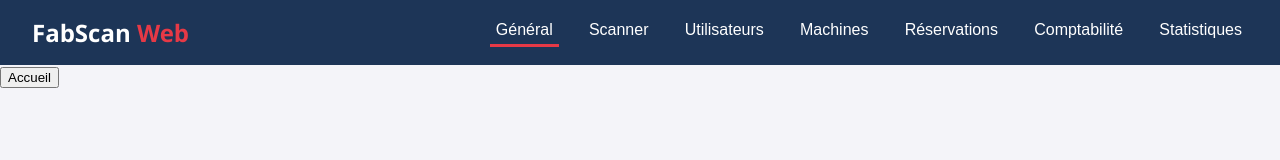
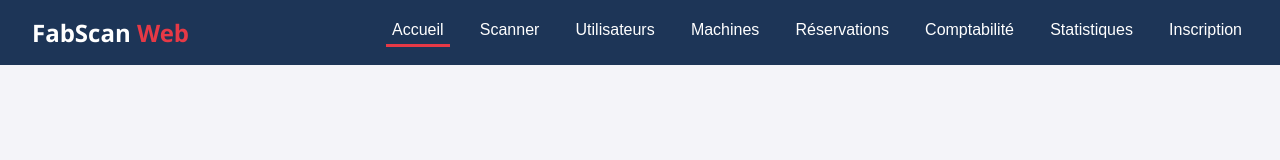
Before and after one commit to skaidali/fabscan, a plain HTML site: page client/index.html in a window 1280 px wide. Drawn offline with Linux system fonts and the light colour scheme.

Commit message:
doubler le commit précéder et le donner à la prochaine personne

```diff
--- a/client/index.html
+++ b/client/index.html
@@ -11,18 +11,16 @@
   <header>
         <div class="logo">FabScan <span>Web</span></div>
         <nav>
-            <button onclick="loadPage('./home.html')" class="active">Général</button>
+            <button onclick="loadPage('./home.html')" class="active">Accueil</button>
             <button onclick="loadPage('./scan.html')">Scanner</button>
             <button onclick="loadPage('./users.html')">Utilisateurs</button>
             <button onclick="loadPage('./machines.html')">Machines</button>
             <button onclick="loadPage('./reservations.html')">Réservations</button>
             <button onclick="loadPage('./bills.html')">Comptabilité</button>
             <button onclick="loadPage('./stats.html')">Statistiques</button>
+            <button onclick="loadPage('./registration.html')">Inscription</button>
         </nav>
     </header>
-
-
-  <button onclick="loadPage('home.html')">Accueil</button>
 
   <!-- ICI on met la zone dynamique -->
   <div id="content" style="margin-top:20px;"></div>
```
Also changed, not shown: client/home.html (+6 -4 lines), 1 other file.
